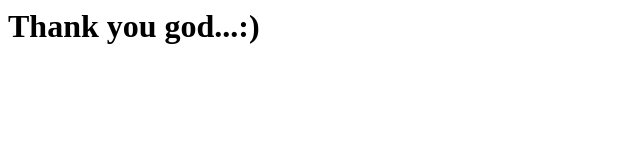
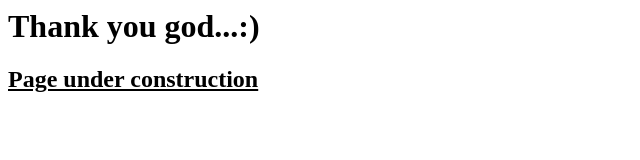
Before and after one commit to helojellysoft/thankyougod.github.io, a plain HTML site: page index.html in a window 1280 px wide. Shown: the whole page, without its empty margins (0-640 px from the left). Drawn offline with Linux system fonts and the light colour scheme.

Commit message:
Update index.html

```diff
--- a/index.html
+++ b/index.html
@@ -2,5 +2,6 @@
 
 <body>
     <h1>  Thank you god...:)</h1>
+    <h2><u>Page under construction</u></h2>
   </body>
 </html>
```
